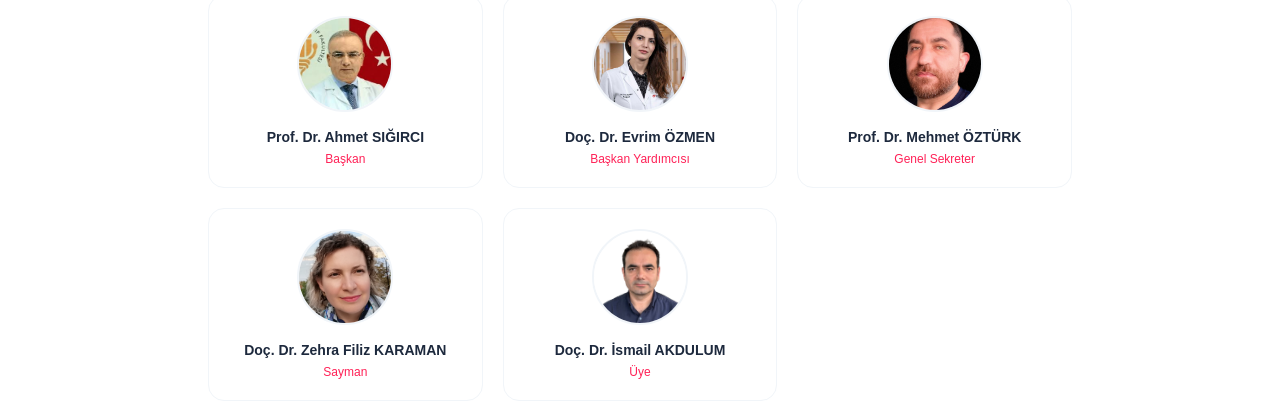
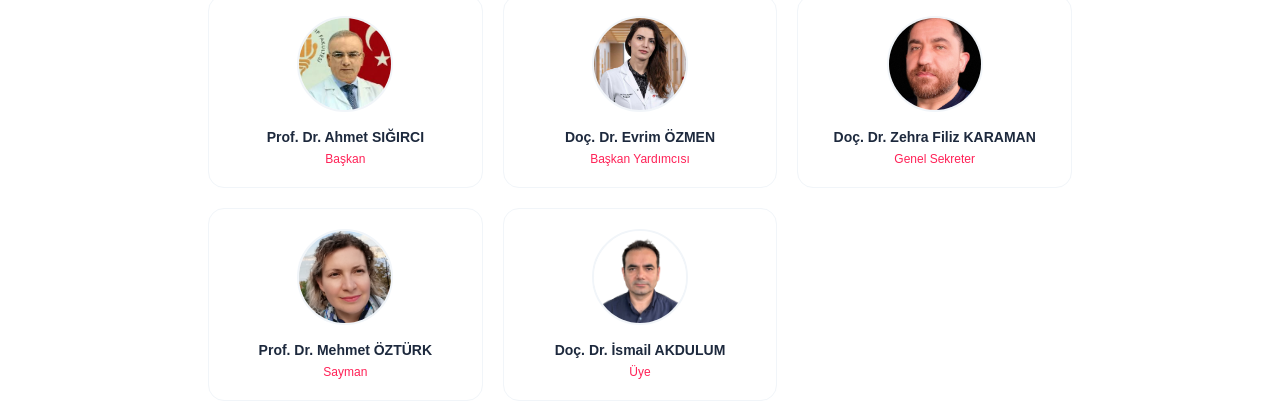
Before and after one commit to iakdulumgazi/cocuk-radyoloji-dernegi, a Next.js app: page /hakkimizda in a window 1280 px wide. Shown: the part 860-1270 px from the top of the page. Built offline with nearby package versions, Linux system fonts and the light colour scheme; no server answers.

Commit message:
hakkimizda: Karaman genel sekreter, Öztürk sayman — foto ve rol düzeltildi

```diff
--- a/app/hakkimizda/page.tsx
+++ b/app/hakkimizda/page.tsx
@@ -4,8 +4,8 @@ export default function HakkimizdaPage() {
   const board = [
     { name: "Prof. Dr. Ahmet SIĞIRCI", role: "Başkan", photo: "/board/sigirci.jpeg" },
     { name: "Doç. Dr. Evrim ÖZMEN", role: "Başkan Yardımcısı", photo: "/board/ozmen.jpg" },
-    { name: "Prof. Dr. Mehmet ÖZTÜRK", role: "Genel Sekreter", photo: "/board/ozturk.jpg" },
-    { name: "Doç. Dr. Zehra Filiz KARAMAN", role: "Sayman", photo: "/board/karaman.jpg" },
+    { name: "Doç. Dr. Zehra Filiz KARAMAN", role: "Genel Sekreter", photo: "/board/karaman.jpg" },
+    { name: "Prof. Dr. Mehmet ÖZTÜRK", role: "Sayman", photo: "/board/ozturk.jpg" },
     { name: "Doç. Dr. İsmail AKDULUM", role: "Üye", photo: "/board/akdulum.png" },
   ];
 
```
Also changed, not shown: public/board/karaman.jpg, public/board/ozturk.jpg.
